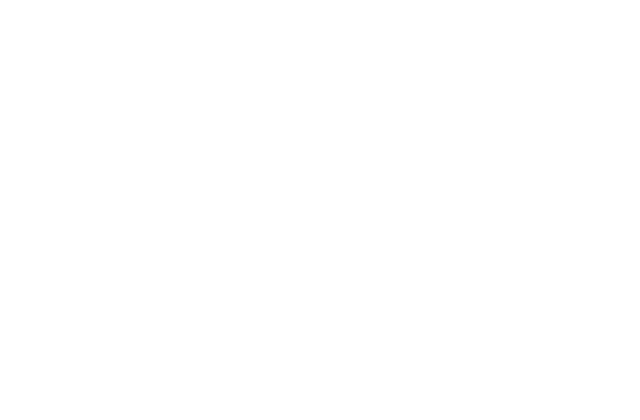
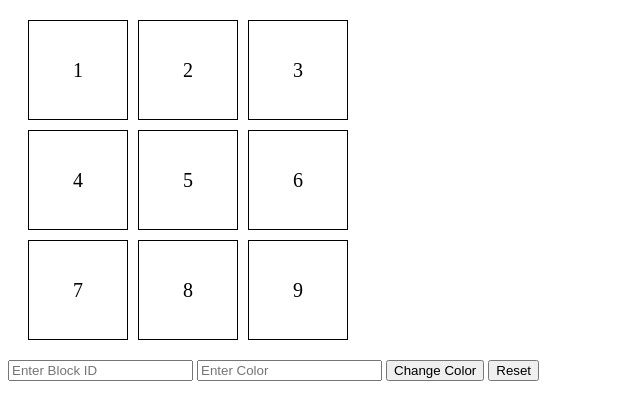
Before and after one commit to acciojob/Replit-Asian-Paints-Rashmi-Salunkhe, a website: page main.html in a window 1280 px wide. Shown: the whole page, without its empty margins (0-640 px from the left). Drawn offline with Linux system fonts and the light colour scheme.

Commit message:
created a submission

```diff
--- a/main.html
+++ b/main.html
@@ -1,16 +1,33 @@
 <!DOCTYPE html>
+<html lang="en">
+<head>
+    <meta charset="UTF-8">
+    <meta name="viewport" content="width=device-width, initial-scale=1.0">
+    <title>Color Change Grid</title>
+    <link rel="stylesheet" href="styles.css">
+</head>
+<body>
+    <div id="grid-container">
+        <!-- Create a 3x3 grid with IDs 1 to 9 -->
+        <div id="1" class="grid-item">1</div>
+        <div id="2" class="grid-item">2</div>
+        <div id="3" class="grid-item">3</div>
+        <div id="4" class="grid-item">4</div>
+        <div id="5" class="grid-item">5</div>
+        <div id="6" class="grid-item">6</div>
+        <div id="7" class="grid-item">7</div>
+        <div id="8" class="grid-item">8</div>
+        <div id="9" class="grid-item">9</div>
+    </div>
 
-<html>
+    <!-- Inputs for Block ID and Color -->
+    <input type="text" id="block_id" placeholder="Enter Block ID">
+    <input type="text" id="colour_id" placeholder="Enter Color">
 
-<head>
-	<link rel="stylesheet" href="styles.css">
-</head>
+    <!-- Buttons for Changing Color and Resetting -->
+    <button id="change_button">Change Color</button>
+    <button id="Reset">Reset</button>
 
-<body>
-	<!-- the entire body must be written by student -->
-    <script type="text/javascript" src="./script.js">
-</script>
-
+    <script src="script.js"></script>
 </body>
-
 </html>
--- a/script.js
+++ b/script.js
@@ -1 +1,28 @@
 //your JS code here. If required.
+// Function to change the color of a grid item
+document.getElementById('change_button').addEventListener('click', function() {
+    // Get the block ID and color from the input fields
+    const blockId = document.getElementById('block_id').value;
+    const color = document.getElementById('colour_id').value;
+
+    // Reset all grid items to transparent background
+    const gridItems = document.getElementsByClassName('grid-item');
+    for (let item of gridItems) {
+        item.style.backgroundColor = 'transparent';
+    }
+
+    // Change the background color of the specified grid item
+    const selectedBlock = document.getElementById(blockId);
+    if (selectedBlock) {
+        selectedBlock.style.backgroundColor = color;
+    }
+});
+
+// Function to reset the grid
+document.getElementById('Reset').addEventListener('click', function() {
+    // Reset all grid items to transparent background
+    const gridItems = document.getElementsByClassName('grid-item');
+    for (let item of gridItems) {
+        item.style.backgroundColor = 'transparent';
+    }
+});
--- a/styles.css
+++ b/styles.css
@@ -1 +1,20 @@
 /*  your css code here. If applicable */
+/* Grid container styles */
+#grid-container {
+    display: grid;
+    grid-template-columns: repeat(3, 100px);
+    grid-template-rows: repeat(3, 100px);
+    gap: 10px;
+    margin: 20px;
+}
+
+/* Grid item styles */
+.grid-item {
+    display: flex;
+    justify-content: center;
+    align-items: center;
+    background-color: transparent;
+    border: 1px solid #000;
+    font-size: 20px;
+    cursor: pointer;
+}
```
